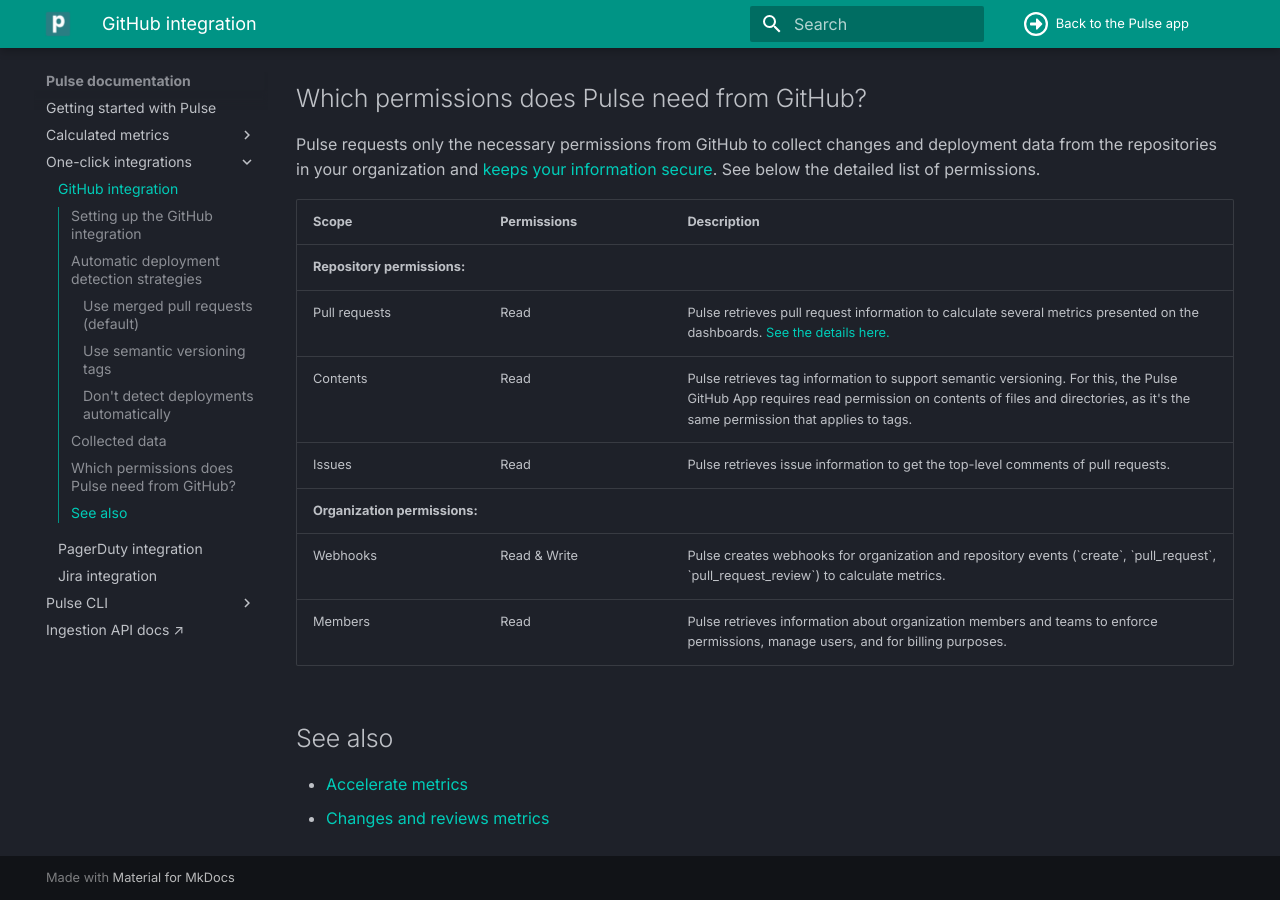
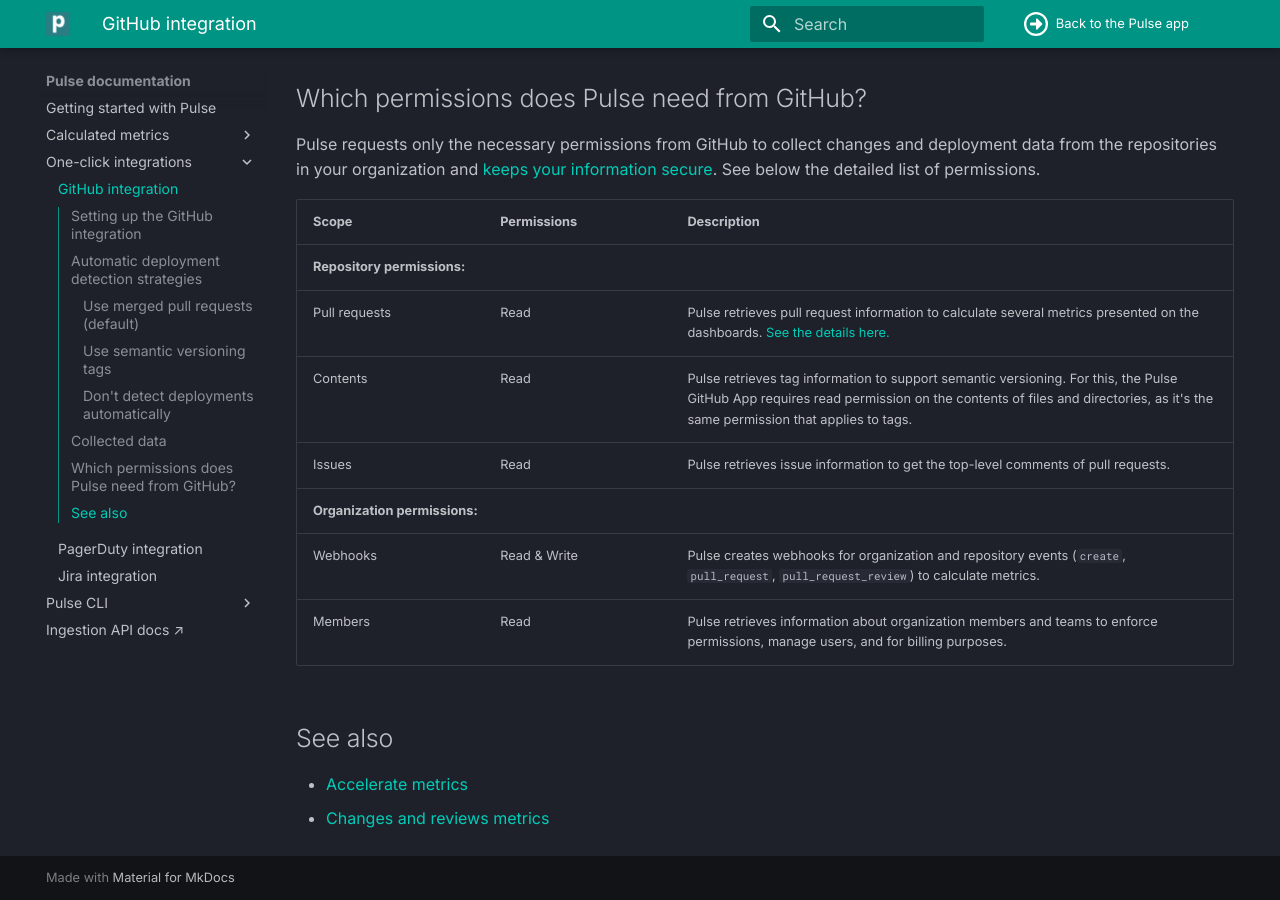
Before and after one commit to codacy/pulse-user-docs, an MkDocs documentation site: the page built from docs/one-click-integrations/github-integration.md, in a window 1280 px wide and 900 px high, scrolled down 4520 px. Built offline with MkDocs 1.6.1 and Material for MkDocs 9.7.7, drawn with Linux system fonts in a browser that asks for light colours.

Commit message:
fix: Fix code formatting inside table and add missing article

```diff
--- a/docs/one-click-integrations/github-integration.md
+++ b/docs/one-click-integrations/github-integration.md
@@ -168,7 +168,7 @@
     <tr>
       <td>Contents</td>
       <td>Read</td>
-      <td>Pulse retrieves tag information to support semantic versioning. For this, the Pulse GitHub App requires read permission on contents of files and directories, as it's the same permission that applies to tags.</td>
+      <td>Pulse retrieves tag information to support semantic versioning. For this, the Pulse GitHub App requires read permission on the contents of files and directories, as it's the same permission that applies to tags.</td>
     </tr>
     <tr>
       <td>Issues</td>
@@ -181,7 +181,7 @@
     <tr>
       <td>Webhooks</td>
       <td>Read & Write</td>
-      <td>Pulse creates webhooks for organization and repository events (`create`, `pull_request`, `pull_request_review`) to calculate metrics.</td>
+      <td>Pulse creates webhooks for organization and repository events (<code>create</code>, <code>pull_request</code>, <code>pull_request_review</code>) to calculate metrics.</td>
     </tr>
     <tr>
       <td>Members</td>
```
